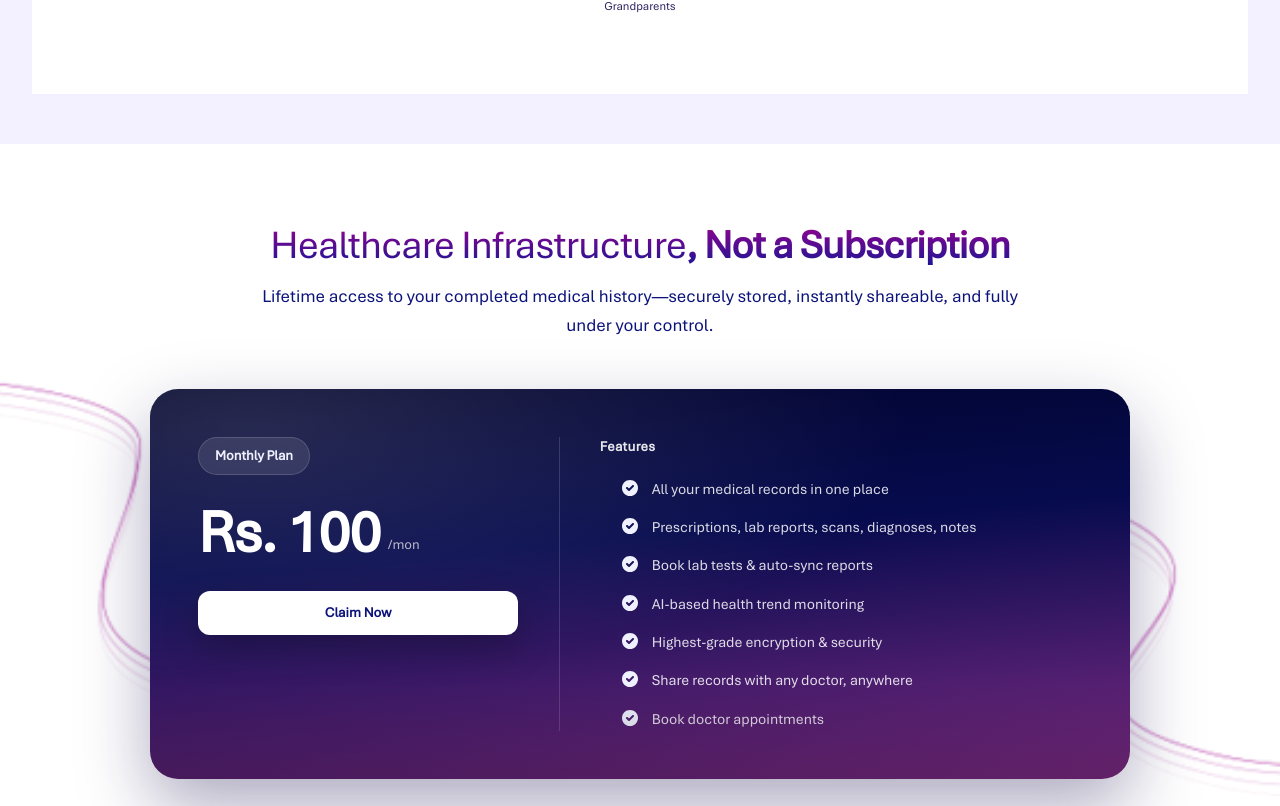
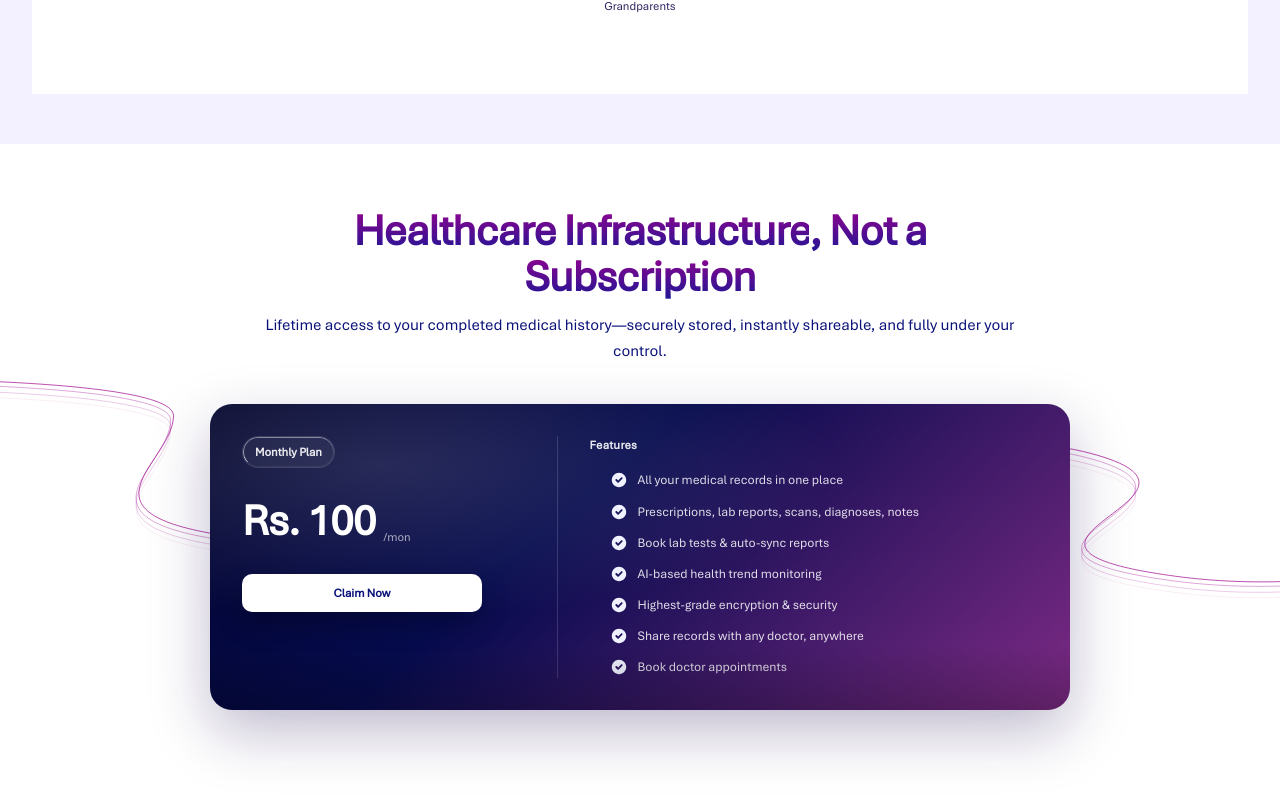
Before and after one commit to AmanDwivedi9335/clinic-portpolio, a Next.js app: page / in a window 1280 px wide. Shown: the part 4534-5340 px from the top of the page. Built offline with nearby package versions, Linux system fonts and the light colour scheme.

Commit message:
subscription finalised

```diff
--- a/src/components/Home/Subscription.js
+++ b/src/components/Home/Subscription.js
@@ -1,13 +1,12 @@
 "use client";
 
 import React from "react";
-import Image from "next/image";
 
 const CheckCircle = ({ className = "" }) => (
   <svg
     className={className}
-    width="20"
-    height="20"
+    width="18"
+    height="18"
     viewBox="0 0 20 20"
     fill="none"
     xmlns="http://www.w3.org/2000/svg"
@@ -22,7 +21,38 @@ const CheckCircle = ({ className = "" }) => (
   </svg>
 );
 
-const Subscription = () => {
+const SideSquiggle = ({ className = "" }) => (
+  <svg
+    className={className}
+    viewBox="0 0 1440 444"
+    preserveAspectRatio="none"
+    fill="none"
+    xmlns="http://www.w3.org/2000/svg"
+    aria-hidden="true"
+  >
+    <path
+      d="M-287 1.97016C-287 1.97016 195.165 -16.286 195.165 75.8671C195.165 168.02 81.1438 267.128 243.685 315.378C406.226 363.629 1021.21 62.3913 1218.93 148.459C1416.65 234.527 1057 335.809 1322.64 400.142C1588.29 464.475 1860 234.527 1860 234.527"
+      stroke="#9F028D"
+    />
+    <path
+      d="M-290 10.9702C-290 10.9702 191.941 -7.28597 191.941 84.8671C191.941 177.02 77.9723 276.128 240.438 324.378C402.903 372.629 1017.61 71.3913 1215.23 157.459C1412.86 243.527 1053.37 344.809 1318.89 409.142C1584.42 473.475 1856 243.527 1856 243.527"
+      stroke="#9F028D"
+      strokeOpacity="0.5"
+    />
+    <path
+      d="M-290 22.9702C-290 22.9702 191.941 4.71403 191.941 96.8671C191.941 189.02 77.9723 288.128 240.438 336.378C402.903 384.629 1017.61 83.3913 1215.23 169.459C1412.86 255.527 1053.37 356.809 1318.89 421.142C1584.42 485.475 1856 255.527 1856 255.527"
+      stroke="#9F028D"
+      strokeOpacity="0.3"
+    />
+    <path
+      d="M-290 33.9702C-290 33.9702 191.941 15.714 191.941 107.867C191.941 200.02 77.9723 299.128 240.438 347.378C402.903 395.629 1017.61 94.3913 1215.23 180.459C1412.86 266.527 1053.37 367.809 1318.89 432.142C1584.42 496.475 1856 266.527 1856 266.527"
+      stroke="#9F028D"
+      strokeOpacity="0.1"
+    />
+  </svg>
+);
+
+export default function Subscription() {
   const features = [
     "All your medical records in one place",
     "Prescriptions, lab reports, scans, diagnoses, notes",
@@ -34,85 +64,94 @@ const Subscription = () => {
   ];
 
   return (
-    <section className="relative overflow-hidden bg-white py-12 md:py-16 lg:py-20">
-      {/* soft ambient background */}
-      <div className="pointer-events-none absolute inset-0">
-      </div>
-
+    // ✅ removed overflow-hidden + added bottom padding for squiggle space
+    <section className="relative bg-white py-10 md:py-14 lg:py-16 pb-24 md:pb-32 lg:pb-40">
       <div className="relative mx-auto w-full max-w-6xl px-4 md:px-6 lg:px-8">
-        {/* Heading */}
+        {/* heading */}
         <div className="mx-auto max-w-3xl text-center">
-          <h2 className="text-3xl  tracking-[-0.02em] md:text-5xl lg:text-[40px] lg:leading-[1.05]">
-            <span
-              className="
-                bg-[linear-gradient(180deg,#9F028D_0%,#0E1896_105%)]
-                bg-clip-text
-                text-transparent
-              "
-            >
+          <h2 className="text-[24px] font-extrabold tracking-[-0.02em] md:text-[42px] lg:text-[44px] lg:leading-[1.05]">
+            <span className="bg-[linear-gradient(180deg,#9F028D_0%,#0E1896_105%)] bg-clip-text text-transparent">
               Healthcare Infrastructure
             </span>
-            <span   className=" font-extrabold
-                bg-[linear-gradient(180deg,#9F028D_0%,#0E1896_105%)]
-                bg-clip-text
-                text-transparent
-              ">, Not a Subscription</span>
+            <span className="bg-[linear-gradient(180deg,#9F028D_0%,#0E1896_105%)] bg-clip-text text-transparent">
+              , Not a Subscription
+            </span>
           </h2>
 
-          <p className="mt-3 text-[15px] leading-relaxed text-[#0B137A] md:mt-4 md:text-[16px] lg:text-[18px]">
-            Lifetime access to your completed medical history—securely stored, instantly shareable,
-            and fully under your control.
+          <p className="mt-2 text-[13px] leading-relaxed text-[#0B137A] md:mt-3 md:text-[15px] lg:text-[16px]">
+            Lifetime access to your completed medical history—securely stored,
+            instantly shareable, and fully under your control.
           </p>
         </div>
 
-        {/* Card */}
-        <div className="mt-10 flex justify-center md:mt-12">
-          <div className="relative w-full max-w-[980px]">
-            <Image
-              src="/images/wavesSubscription.png"
-              alt=""
-              aria-hidden="true"
-              width={1400}
-              height={700}
-              className="pointer-events-none absolute left-1/2 top-1/2 z-0 hidden w-[140%] max-w-none -translate-x-1/2 -translate-y-1/2 opacity-90 md:block"
-            />
+        {/* card wrapper */}
+        <div className="relative mt-8 flex justify-center md:mt-10">
+          <div className="relative w-full max-w-[860px]">
+            {/* purple glow under card */}
+            <div className="pointer-events-none absolute left-1/2 top-[62%] h-[120px] w-[86%] -translate-x-1/2 -translate-y-1/2 rounded-[40px] bg-[#8D1CB8]/35 blur-[32px]" />
 
-            {/* glow */}
-            <div className="pointer-events-none absolute -inset-6 rounded-[36px] [background: linear-gradient(138.58deg, #02042B 0%, #060B4E 40%, #7D2A84 100%);
-] blur-2xl" />
+            {/* card (kept on top) */}
+            <div className="relative z-10 overflow-hidden rounded-[22px] bg-[linear-gradient(138.56deg,#02042B_0%,#060B4E_40%,#7D2A84_100%)] shadow-[0_22px_60px_rgba(30,10,80,0.28)]">
+              {/* inner soft shine */}
+              <div className="pointer-events-none absolute inset-0 bg-[radial-gradient(700px_240px_at_20%_20%,rgba(255,255,255,0.14)_0%,rgba(255,255,255,0)_65%)]" />
 
-            <div
-              className="
-                relative z-10 overflow-hidden rounded-[28px]
-                bg-[linear-gradient(175deg,#02042B_0%,#060B4E_40%,#7D2A84_100%)]
-                shadow-[0_28px_70px_rgba(24,14,74,0.35)]
-              "
-            >
-              {/* inner shine */}
-              <div className="pointer-events-none absolute inset-0 bg-[radial-gradient(1100px_420px_at_10%_10%,rgba(255,255,255,0.14)_0%,rgba(255,255,255,0.00)_60%)]" />
+              <div className="grid gap-6 p-5 md:grid-cols-[0.95fr_1.35fr] md:gap-8 md:p-7 lg:p-8">
+                {/* left */}
+                <div className="relative">
+                  <div
+                    className="
+                        relative inline-flex items-center
+                        rounded-full
+                        px-3 py-1.5
+                        text-[12px] font-semibold text-white/90
+                        bg-white/5 backdrop-blur-[6px]
 
-              <div className="grid gap-8 p-6 md:grid-cols-[1.05fr_1.4fr] md:gap-10 md:p-10 lg:p-12">
-                {/* Left: Plan */}
-                <div className="relative">
-                  <div className="inline-flex items-center rounded-full border border-white/15 bg-white/10 px-4 py-2 text-sm font-semibold text-[#F0F1FF]">
+                        /* base border fallback */
+                        border border-white/10
+
+                        /* glass rim */
+                        before:content-['']
+                        before:absolute before:inset-0
+                        before:rounded-full
+                        before:p-[1px]
+                        before:bg-[linear-gradient(180deg,rgba(255,255,255,0.45)_0%,rgba(255,255,255,0.12)_60%,rgba(255,255,255,0.08)_100%)]
+                        before:[-webkit-mask:linear-gradient(#000_0_0)_content-box,linear-gradient(#000_0_0)]
+                        before:[-webkit-mask-composite:xor]
+                        before:[mask-composite:exclude]
+                        before:pointer-events-none
+
+                        /* top-left shine arc */
+                        after:content-['']
+                        after:absolute after:inset-0
+                        after:rounded-full
+                        after:p-[1px]
+                        after:bg-[conic-gradient(from_215deg_at_20%_18%,rgba(255,255,255,0.85)_0deg,rgba(255,255,255,0.35)_38deg,rgba(255,255,255,0)_90deg,rgba(255,255,255,0)_360deg)]
+                        after:opacity-90
+                        after:[-webkit-mask:linear-gradient(#000_0_0)_content-box,linear-gradient(#000_0_0)]
+                        after:[-webkit-mask-composite:xor]
+                        after:[mask-composite:exclude]
+                        after:pointer-events-none
+                    "
+                    >
                     Monthly Plan
-                  </div>
+                    </div>
 
-                  <div className="mt-7">
+
+                  <div className="mt-5">
                     <div className="flex items-end gap-2">
-                      <div className="text-5xl font-extrabold tracking-[-0.02em] text-white md:text-6xl">
+                      <div className="text-[36px] font-extrabold tracking-[-0.02em] text-white md:text-[40px] lg:text-[44px]">
                         Rs. 100
                       </div>
-                      <div className="pb-2 text-sm text-white/70">/mon</div>
+                      <div className="pb-2 text-[12px] text-white/65">/mon</div>
                     </div>
 
                     <button
                       className="
-                        mt-7 w-full rounded-xl bg-white px-5 py-3
-                        text-sm font-semibold text-[#0B137A]
-                        shadow-[0_14px_35px_rgba(0,0,0,0.25)]
+                        mt-5 w-full max-w-[240px]
+                        rounded-[10px] bg-white px-5 py-2.5
+                        text-[12px] font-semibold text-[#0B137A]
+                        shadow-[0_12px_28px_rgba(0,0,0,0.24)]
                         transition hover:brightness-105 active:scale-[0.99]
-                        md:max-w-[320px]
                       "
                     >
                       Claim Now
@@ -123,15 +162,17 @@ const Subscription = () => {
                   <div className="pointer-events-none absolute right-0 top-0 hidden h-full w-px bg-white/15 md:block" />
                 </div>
 
-                {/* Right: Features */}
+                {/* right */}
                 <div>
-                  <h3 className="text-sm font-semibold tracking-wide text-white/90">Features</h3>
+                  <div className="text-[12px] font-semibold tracking-wide text-white/90">
+                    Features
+                  </div>
 
-                  <ul className="mt-4 space-y-3 md:mt-5 md:space-y-3.5">
+                  <ul className="mt-3 space-y-2.5 md:mt-4">
                     {features.map((item) => (
-                      <li key={item} className="flex items-start gap-3">
+                      <li key={item} className="flex items-start gap-2.5">
                         <CheckCircle className="mt-[1px] shrink-0" />
-                        <span className="text-[14px] leading-relaxed text-white/85 md:text-[15px]">
+                        <span className="text-[12px] leading-relaxed text-white/85 md:text-[13px] lg:text-[13px]">
                           {item}
                         </span>
                       </li>
@@ -140,14 +181,29 @@ const Subscription = () => {
                 </div>
               </div>
 
-              {/* bottom soft fade */}
-              <div className="pointer-events-none absolute inset-x-0 bottom-0 h-24 bg-[linear-gradient(to_top,rgba(0,0,0,0.22),rgba(0,0,0,0))]" />
+              {/* bottom fade */}
+              <div className="pointer-events-none absolute inset-x-0 bottom-0 h-16 bg-[linear-gradient(to_top,rgba(0,0,0,0.24),rgba(0,0,0,0))]" />
             </div>
+
+            {/* ✅ squiggle BELOW card, full width, visible */}
+            <div
+                className="
+                    pointer-events-none
+                    absolute
+                    left-1/2
+                    top-[-10px]
+                    z-0
+                    w-[100vw]
+                    -translate-x-1/2
+                    -translate-y-4
+                "
+                >
+                <SideSquiggle className="block h-[140px] w-full md:h-[180px] lg:h-[220px]" />
+            </div>
+
           </div>
         </div>
       </div>
     </section>
   );
-};
-
-export default Subscription;
+}
```
